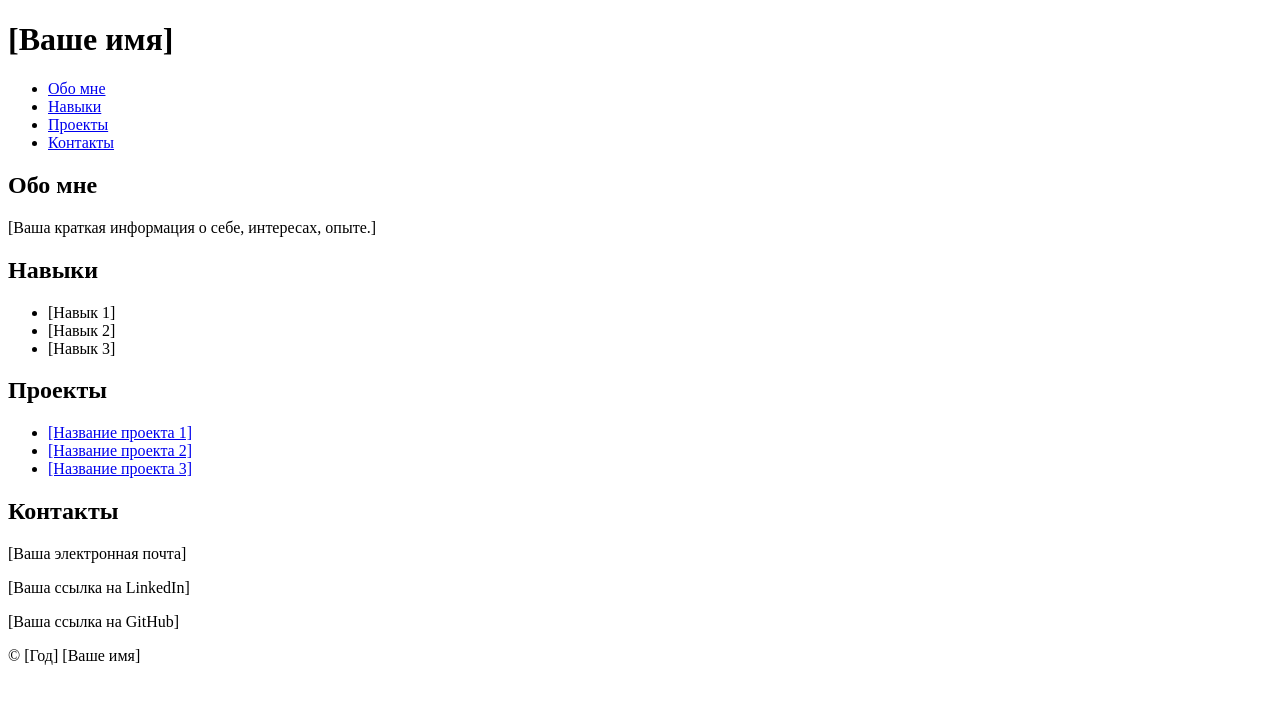
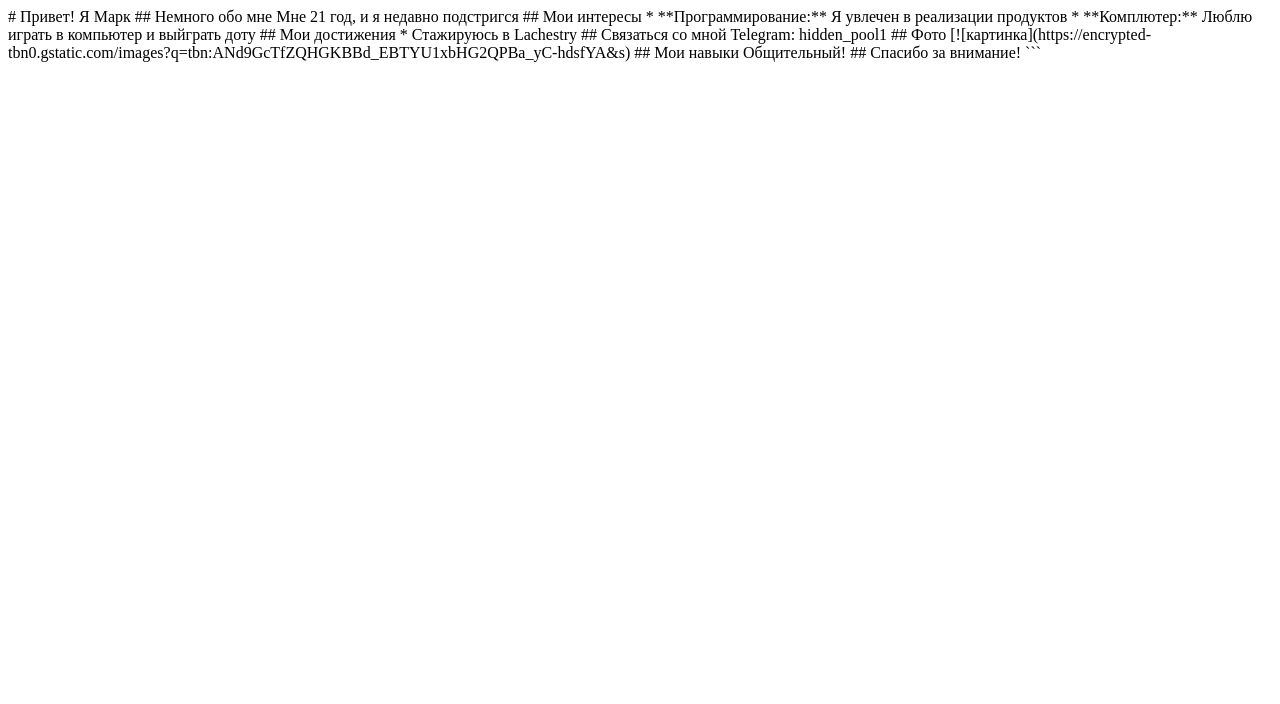
Before and after one commit to Thepowerfulmark/pages, a plain HTML site: page index.html in a window 1280 px wide. Drawn offline with Linux system fonts and the light colour scheme.

Commit message:
Update index.html

````diff
--- a/index.html
+++ b/index.html
@@ -1,58 +1,29 @@
-<!DOCTYPE html>
-<html lang="ru">
-<head>
-    <meta charset="UTF-8">
-    <meta name="viewport" content="width=device-width, initial-scale=1.0">
-    <title>[Ваше имя] - GitHub Pages</title>
-    <link rel="stylesheet" href="style.css">
-</head>
-<body>
-    <header>
-        <h1>[Ваше имя]</h1>
-        <nav>
-            <ul>
-                <li><a href="#about">Обо мне</a></li>
-                <li><a href="#skills">Навыки</a></li>
-                <li><a href="#projects">Проекты</a></li>
-                <li><a href="#contact">Контакты</a></li>
-            </ul>
-        </nav>
-    </header>
+# Привет! Я Марк
 
-    <section id="about">
-        <h2>Обо мне</h2>
-        <p>[Ваша краткая информация о себе, интересах, опыте.]</p>
-    </section>
+## Немного обо мне
 
-    <section id="skills">
-        <h2>Навыки</h2>
-        <ul>
-            <li>[Навык 1]</li>
-            <li>[Навык 2]</li>
-            <li>[Навык 3]</li>
-        </ul>
-    </section>
+Мне 21 год, и я недавно подстригся
 
-    <section id="projects">
-        <h2>Проекты</h2>
-        <ul>
-            <li><a href="[Ссылка на проект 1]">[Название проекта 1]</a></li>
-            <li><a href="[Ссылка на проект 2]">[Название проекта 2]</a></li>
-            <li><a href="[Ссылка на проект 3]">[Название проекта 3]</a></li>
-        </ul>
-    </section>
+## Мои интересы
 
-    <section id="contact">
-        <h2>Контакты</h2>
-        <p>[Ваша электронная почта]</p>
-        <p>[Ваша ссылка на LinkedIn]</p>
-        <p>[Ваша ссылка на GitHub]</p>
-    </section>
+* **Программирование:** Я увлечен в реализации продуктов
+* **Комплютер:** Люблю играть в компьютер и выйграть доту
 
-    <footer>
-        <p>&copy; [Год] [Ваше имя]</p>
-    </footer>
+## Мои достижения
 
-    <script src="script.js"></script>
-</body>
-</html>
+* Стажируюсь в Lachestry
+
+## Связаться со мной
+
+Telegram: hidden_pool1
+## Фото
+
+[![картинка](https://encrypted-tbn0.gstatic.com/images?q=tbn:ANd9GcTfZQHGKBBd_EBTYU1xbHG2QPBa_yC-hdsfYA&s)
+
+
+## Мои навыки
+
+Общительный!
+
+## Спасибо за внимание!
+```
````
